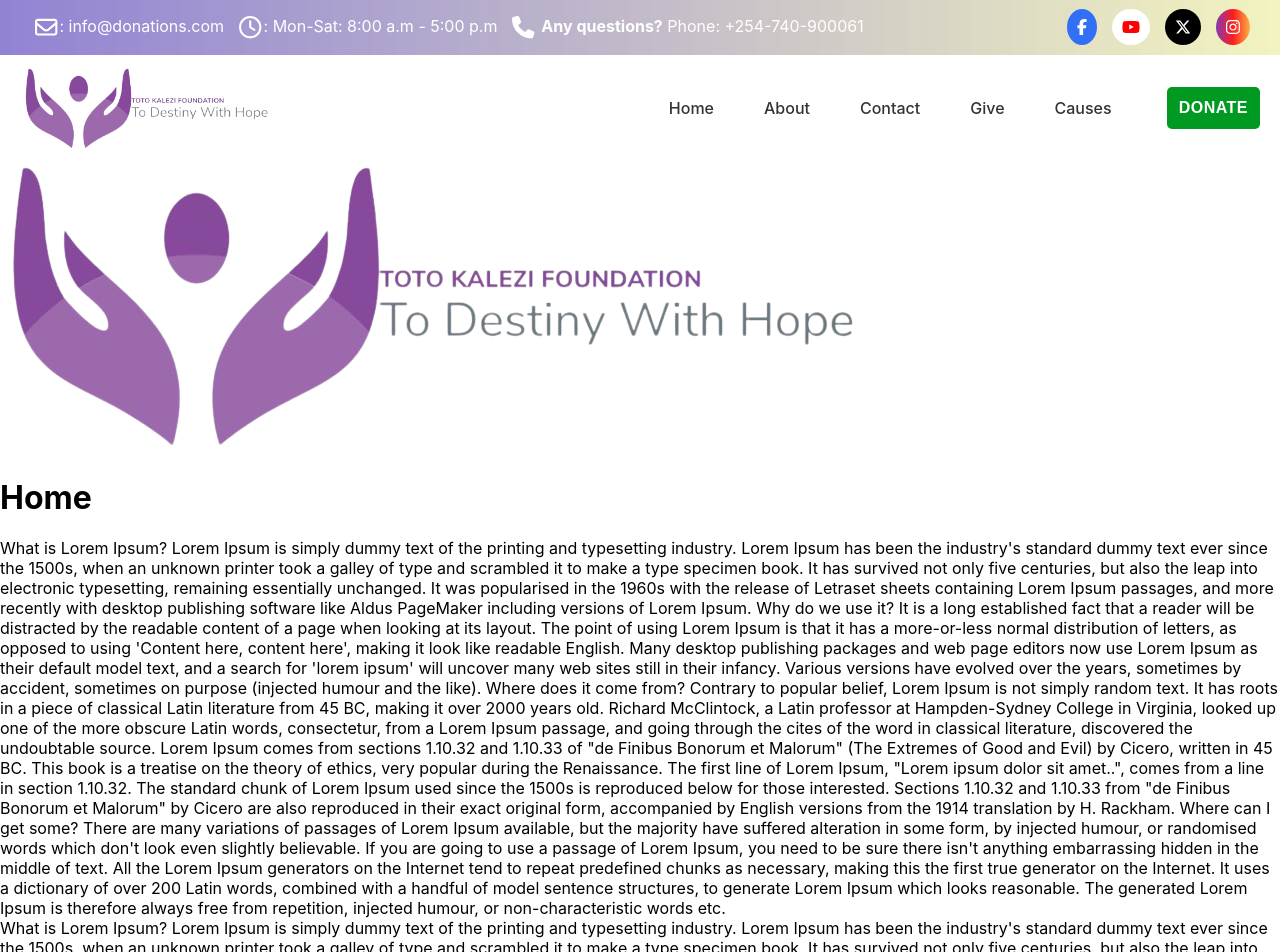
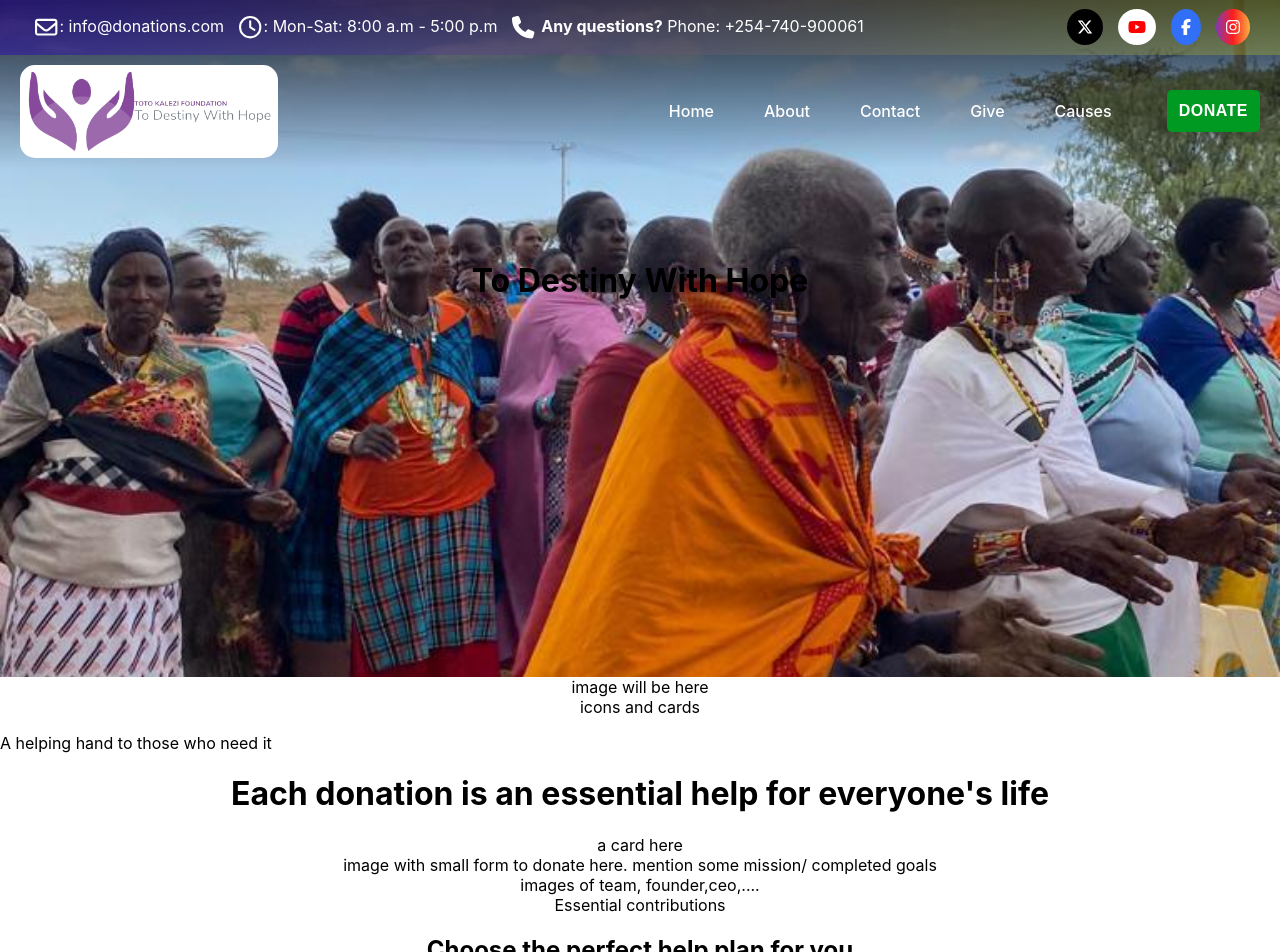
Before and after one commit to IsaacNjenga/Toto_Kalezi, a React (Create React App) app in the folder front/: page / in a window 1280 px wide. Shown: the top 952 px of the page. Built offline with nearby package versions, Linux system fonts and the light colour scheme.

Commit message:
home page

```diff
--- /dev/null
+++ b/front/src/assets/css/home.css
@@ -0,0 +1,31 @@
+html {
+  scroll-behavior: smooth;
+}
+
+.home-container {
+  position: relative;
+  text-align: center;
+}
+
+.home-image {
+  position: relative;
+  background: linear-gradient(rgba(91, 90, 90, 0), rgba(53, 155, 84, 0)),
+    url("../images/home-bg.jpeg") no-repeat center center/cover;
+  padding-bottom: 250px;
+  padding-top: 200px;
+  z-index: 10;
+}
+
+.home-content {
+  padding: 40px;
+  margin-bottom: 65px;
+}
+
+.navbar-element {
+  position: fixed;
+  top: 0;
+  width: 100%;
+  z-index: 10;
+  background: linear-gradient(to bottom, rgba(0, 0, 0, 0.8), transparent);
+  /* backdrop-filter: blur(5px); */
+}
--- a/front/src/assets/css/navbar.css
+++ b/front/src/assets/css/navbar.css
@@ -14,6 +14,19 @@
   background-color: white;
   color: #000000;
   transition: background-color 0.3s ease, color 0.3s ease;
+}
+
+.navbar .additional-info {
+  opacity: 1;
+  max-height: 100px; /* Set a height limit */
+  overflow: hidden;
+  transition: opacity 0.3s ease-out, max-height 0.3s ease-out;
+}
+
+.navbar.scrolled .additional-info {
+  opacity: 0;
+  max-height: 0; /* Smoothly collapses the section */
+  pointer-events: none;
 }
 
 .additional-info {
@@ -121,7 +134,6 @@
 
 .nav-links ul {
   padding: 0;
-
   display: flex;
   gap: 50px;
   margin: 0;
@@ -132,12 +144,18 @@
   text-decoration: none;
   font-size: 1rem;
   font-weight: 500;
-  color: #333;
+  color: white;
   transition: color 0.3s ease;
 }
 
+.navbar.scrolled .nav-link {
+  color: #333;
+}
+
 .nav-link:hover {
-  color: #009921;
+  color: #ffffff;
+  text-decoration: underline;
+  transition: scale(1.2);
 }
 
 .contact-info {
@@ -203,8 +221,8 @@
 }
 
 .logo-image {
-  padding: 2px;
-  background-color: white;
+  padding: 5px;
+  background-color: rgb(255, 255, 255);
   border-radius: 15px;
 }
 
--- a/front/src/components/navbar.js
+++ b/front/src/components/navbar.js
@@ -11,7 +11,7 @@ import {
 import { faPhone } from "@fortawesome/free-solid-svg-icons";
 import "../assets/css/navbar.css";
 import logo from "../assets/images/toto_kalezi_logo.png";
-import logo2 from "../assets/images/toto_logo.png";
+//import logo2 from "../assets/images/toto_logo.png";
 
 function Navbar() {
   const navigate = useNavigate();
@@ -73,22 +73,22 @@ function Navbar() {
               <strong>Any questions?</strong> Phone: +254-740-900061
             </p>{" "}
           </div>
-          <div className="additional-info-icons">
+          <div className="additional-info-icons"> <FontAwesomeIcon
+              icon={faXTwitter}
+              className="twitter-icon"
+              onClick={toTwitter}
+            /> <FontAwesomeIcon
+              icon={faYoutube}
+              className="youtube-icon"
+              onClick={toYoutube}
+            />
             <FontAwesomeIcon
               icon={faFacebookF}
               className="facebook-icon"
               onClick={toFacebook}
             />
-            <FontAwesomeIcon
-              icon={faYoutube}
-              className="youtube-icon"
-              onClick={toYoutube}
-            />
-            <FontAwesomeIcon
-              icon={faXTwitter}
-              className="twitter-icon"
-              onClick={toTwitter}
-            />
+
+
             <FontAwesomeIcon
               icon={faInstagram}
               className="insta-icon"
--- a/front/src/pages/about.js
+++ b/front/src/pages/about.js
@@ -1,11 +1,13 @@
 import React from "react";
 import Navbar from "../components/navbar";
+import Footer from "../components/footer";
 
 function About() {
   return (
     <>
       <Navbar />
       <div>About</div>
+      <Footer />
     </>
   );
 }
--- a/front/src/pages/causes.js
+++ b/front/src/pages/causes.js
@@ -1,11 +1,13 @@
 import React from "react";
 import Navbar from "../components/navbar";
+import Footer from "../components/footer";
 
 function Causes() {
   return (
     <>
       <Navbar />
       <div>Causes</div>
+      <Footer />
     </>
   );
 }
--- a/front/src/pages/contact.js
+++ b/front/src/pages/contact.js
@@ -1,11 +1,13 @@
 import React from "react";
 import Navbar from "../components/navbar";
+import Footer from "../components/footer";
 
 function Contact() {
   return (
     <>
       <Navbar />
       <div>Contact</div>
+      <Footer />
     </>
   );
 }
--- a/front/src/pages/donate.js
+++ b/front/src/pages/donate.js
@@ -1,11 +1,13 @@
 import React from "react";
 import Navbar from "../components/navbar";
+import Footer from "../components/footer";
 
 function Donate() {
   return (
     <>
       <Navbar />
       <div>Donate</div>
+      <Footer />
     </>
   );
 }
--- a/front/src/pages/home.js
+++ b/front/src/pages/home.js
@@ -1,112 +1,44 @@
 import React from "react";
 import Navbar from "../components/navbar";
-import logo from "../assets/images/toto_kalezi_logo.png";
+//import logo from "../assets/images/toto_kalezi_logo.png";
 import Footer from "../components/footer";
+import "../assets/css/home.css";
 function Home() {
   return (
     <>
-      <Navbar />
-      <div>
-        <img src={logo} alt="logo" />
-      </div>
-      <div>
-        <h1>Home</h1>
+      <div className="home-container">
+        <div className="home-image">
+          <div className="navbar-element">
+            <Navbar />
+          </div>
+          <div className="home-content">
+            <div className="home-header">
+              <h1>To Destiny With Hope</h1>
+            </div>
+          </div>
+        </div>
+        <div>image will be here</div>
+        <div>icons and cards</div>
+        <p>A helping hand to those who need it</p>
         <div>
-          What is Lorem Ipsum? Lorem Ipsum is simply dummy text of the printing
-          and typesetting industry. Lorem Ipsum has been the industry's standard
-          dummy text ever since the 1500s, when an unknown printer took a galley
-          of type and scrambled it to make a type specimen book. It has survived
-          not only five centuries, but also the leap into electronic
-          typesetting, remaining essentially unchanged. It was popularised in
-          the 1960s with the release of Letraset sheets containing Lorem Ipsum
-          passages, and more recently with desktop publishing software like
-          Aldus PageMaker including versions of Lorem Ipsum. Why do we use it?
-          It is a long established fact that a reader will be distracted by the
-          readable content of a page when looking at its layout. The point of
-          using Lorem Ipsum is that it has a more-or-less normal distribution of
-          letters, as opposed to using 'Content here, content here', making it
-          look like readable English. Many desktop publishing packages and web
-          page editors now use Lorem Ipsum as their default model text, and a
-          search for 'lorem ipsum' will uncover many web sites still in their
-          infancy. Various versions have evolved over the years, sometimes by
-          accident, sometimes on purpose (injected humour and the like). Where
-          does it come from? Contrary to popular belief, Lorem Ipsum is not
-          simply random text. It has roots in a piece of classical Latin
-          literature from 45 BC, making it over 2000 years old. Richard
-          McClintock, a Latin professor at Hampden-Sydney College in Virginia,
-          looked up one of the more obscure Latin words, consectetur, from a
-          Lorem Ipsum passage, and going through the cites of the word in
-          classical literature, discovered the undoubtable source. Lorem Ipsum
-          comes from sections 1.10.32 and 1.10.33 of "de Finibus Bonorum et
-          Malorum" (The Extremes of Good and Evil) by Cicero, written in 45 BC.
-          This book is a treatise on the theory of ethics, very popular during
-          the Renaissance. The first line of Lorem Ipsum, "Lorem ipsum dolor sit
-          amet..", comes from a line in section 1.10.32. The standard chunk of
-          Lorem Ipsum used since the 1500s is reproduced below for those
-          interested. Sections 1.10.32 and 1.10.33 from "de Finibus Bonorum et
-          Malorum" by Cicero are also reproduced in their exact original form,
-          accompanied by English versions from the 1914 translation by H.
-          Rackham. Where can I get some? There are many variations of passages
-          of Lorem Ipsum available, but the majority have suffered alteration in
-          some form, by injected humour, or randomised words which don't look
-          even slightly believable. If you are going to use a passage of Lorem
-          Ipsum, you need to be sure there isn't anything embarrassing hidden in
-          the middle of text. All the Lorem Ipsum generators on the Internet
-          tend to repeat predefined chunks as necessary, making this the first
-          true generator on the Internet. It uses a dictionary of over 200 Latin
-          words, combined with a handful of model sentence structures, to
-          generate Lorem Ipsum which looks reasonable. The generated Lorem Ipsum
-          is therefore always free from repetition, injected humour, or
-          non-characteristic words etc.
+          <h1>Each donation is an essential help for everyone's life</h1>
+          <div>a card here</div>
         </div>
         <div>
-          What is Lorem Ipsum? Lorem Ipsum is simply dummy text of the printing
-          and typesetting industry. Lorem Ipsum has been the industry's standard
-          dummy text ever since the 1500s, when an unknown printer took a galley
-          of type and scrambled it to make a type specimen book. It has survived
-          not only five centuries, but also the leap into electronic
-          typesetting, remaining essentially unchanged. It was popularised in
-          the 1960s with the release of Letraset sheets containing Lorem Ipsum
-          passages, and more recently with desktop publishing software like
-          Aldus PageMaker including versions of Lorem Ipsum. Why do we use it?
-          It is a long established fact that a reader will be distracted by the
-          readable content of a page when looking at its layout. The point of
-          using Lorem Ipsum is that it has a more-or-less normal distribution of
-          letters, as opposed to using 'Content here, content here', making it
-          look like readable English. Many desktop publishing packages and web
-          page editors now use Lorem Ipsum as their default model text, and a
-          search for 'lorem ipsum' will uncover many web sites still in their
-          infancy. Various versions have evolved over the years, sometimes by
-          accident, sometimes on purpose (injected humour and the like). Where
-          does it come from? Contrary to popular belief, Lorem Ipsum is not
-          simply random text. It has roots in a piece of classical Latin
-          literature from 45 BC, making it over 2000 years old. Richard
-          McClintock, a Latin professor at Hampden-Sydney College in Virginia,
-          looked up one of the more obscure Latin words, consectetur, from a
-          Lorem Ipsum passage, and going through the cites of the word in
-          classical literature, discovered the undoubtable source. Lorem Ipsum
-          comes from sections 1.10.32 and 1.10.33 of "de Finibus Bonorum et
-          Malorum" (The Extremes of Good and Evil) by Cicero, written in 45 BC.
-          This book is a treatise on the theory of ethics, very popular during
-          the Renaissance. The first line of Lorem Ipsum, "Lorem ipsum dolor sit
-          amet..", comes from a line in section 1.10.32. The standard chunk of
-          Lorem Ipsum used since the 1500s is reproduced below for those
-          interested. Sections 1.10.32 and 1.10.33 from "de Finibus Bonorum et
-          Malorum" by Cicero are also reproduced in their exact original form,
-          accompanied by English versions from the 1914 translation by H.
-          Rackham. Where can I get some? There are many variations of passages
-          of Lorem Ipsum available, but the majority have suffered alteration in
-          some form, by injected humour, or randomised words which don't look
-          even slightly believable. If you are going to use a passage of Lorem
-          Ipsum, you need to be sure there isn't anything embarrassing hidden in
-          the middle of text. All the Lorem Ipsum generators on the Internet
-          tend to repeat predefined chunks as necessary, making this the first
-          true generator on the Internet. It uses a dictionary of over 200 Latin
-          words, combined with a handful of model sentence structures, to
-          generate Lorem Ipsum which looks reasonable. The generated Lorem Ipsum
-          is therefore always free from repetition, injected humour, or
-          non-characteristic words etc.
+          image with small form to donate here. mention some mission/ completed
+          goals
         </div>
+        <div> images of team, founder,ceo,....</div>Essential contributions
+        <div>
+          <h2>Choose the perfect help plan for you</h2>
+        </div>
+        <div>
+          {" "}
+          image to the left
+          <p>Each drop creates the sea</p>
+          <div>A concrete help for the causes</div>
+        </div>
+        <div> missions and such</div>
       </div>
       <Footer />
     </>
```
Also changed, not shown: front/src/assets/images/home-bg.jpeg (added).
